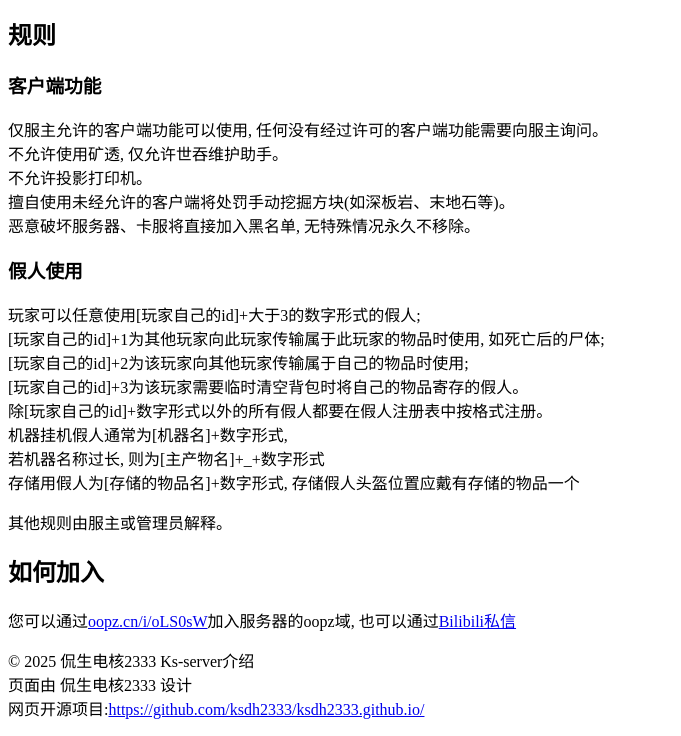
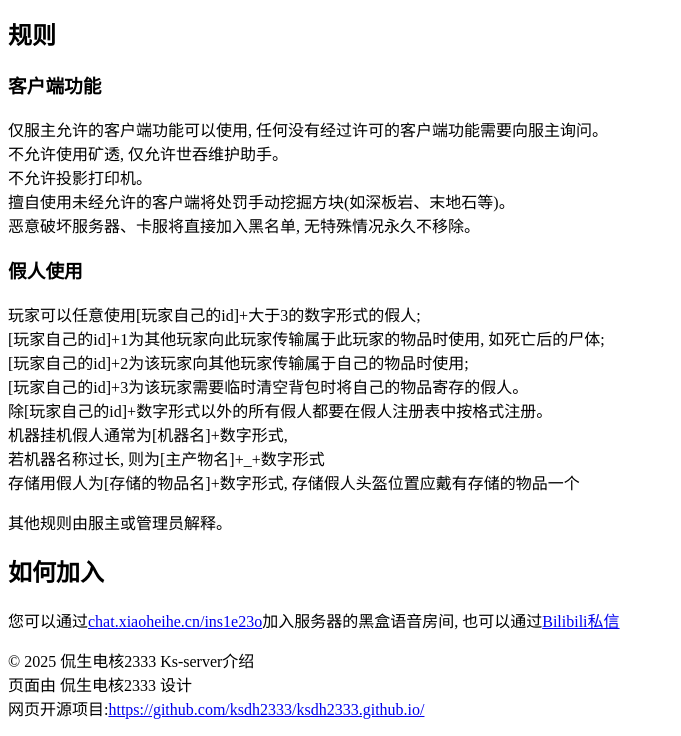
Before and after one commit to ksdh2333/ksdh2333.github.io, a plain HTML site: page html/ks-server.html in a window 1280 px wide. Shown: the part 2197-2933 px from the top of the page, without its empty margins (0-681 px from the left). Drawn offline with Linux system fonts and the light colour scheme.

Commit message:
fix(ks-server):更新服务器加入频道
使用新的黑盒语音房间链接替换旧的oopz域链接

```diff
--- a/html/ks-server.html
+++ b/html/ks-server.html
@@ -198,7 +198,7 @@
 <div>
 <h2>如何加入</h2>
 <p>
-  您可以通过<a href="https://oopz.cn/i/oLS0sW/" target="_blank">oopz.cn/i/oLS0sW</a>加入服务器的oopz域, 也可以通过<a href="https://space.bilibili.com/3493268878789144/">Bilibili私信</a>
+  您可以通过<a href="https://chat.xiaoheihe.cn/ins1e23o" target="_blank">chat.xiaoheihe.cn/ins1e23o</a>加入服务器的黑盒语音房间, 也可以通过<a href="https://space.bilibili.com/3493268878789144/">Bilibili私信</a>
 </p>
 </div>
 </section>
```
